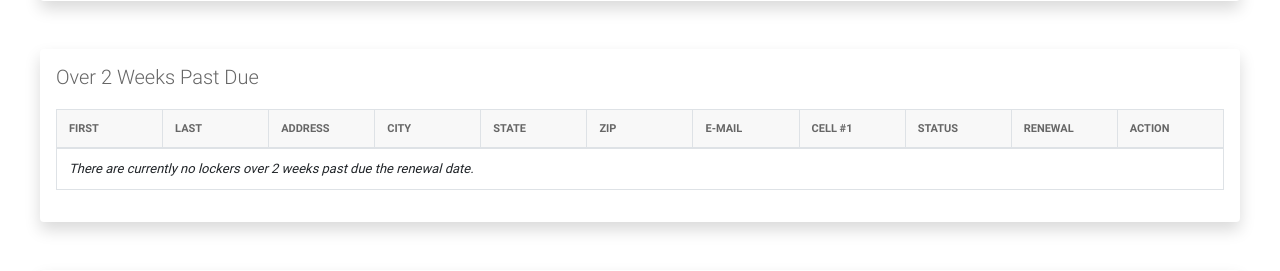
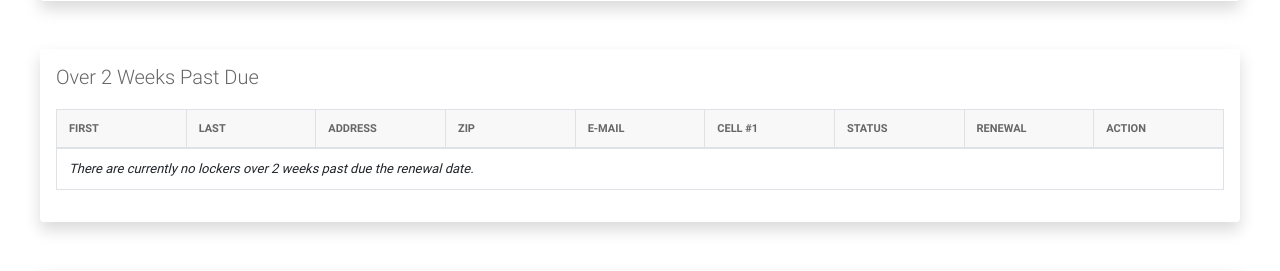
Before and after one commit to cbcischoolproject/cbc_bikelocker, a Django app: template bikelockerapp/database/templates/send_email.html in a window 1280 px wide. Shown: the part 1396-1667 px from the top of the page. Run offline with Django 3.2, Linux system fonts and the light colour scheme; a user stored in the database is signed in; data comes from the database, SQL or seed files in the repository; tables that the repository leaves empty hold one stand-in row (values such as "Sample post"); the template is opened without the code that fills it: values that come from a table or form of the project are taken from there, most other values are stand-ins (such as "Sample title", 1, 10 or a date in 2020); some libraries are stand-ins or nearby versions.

Commit message:
Inquiry Admin attempt #2333

```diff
--- a/bikelockerapp/database/templates/send_email.html
+++ b/bikelockerapp/database/templates/send_email.html
@@ -201,8 +201,6 @@
                     <th scope="col" style="width: 9.09%">First</th>
                     <th scope="col" style="width: 9.09%">Last</th>
                     <th scope="col" style="width: 9.09%">Address</th>
-                    <th scope="col" style="width: 9.09%">City</th>
-                    <th scope="col" style="width: 9.09%">State</th>
                     <th scope="col" style="width: 9.09%">Zip</th>
                     <th scope="col" style="width: 9.09%">E-mail</th>
                     <th scope="col" style="width: 9.09%">CELL #1</th>
@@ -219,9 +217,9 @@
                 <tr>
                     <td>{{ item.cust_id.cust_f_name }}</td>
                     <td>{{ item.cust_id.cust_l_name }}</td>
-                    <td>{{ item.cust_id.cust_address }}</td>
-                    <td>{{ item.cust_id.cust_city }}</td>
-                    <td>{{ item.cust_id.cust_state }}</td>
+                    <td>{{ item.cust_id.cust_address }},
+                    {{ item.cust_id.cust_city }},
+                    {{ item.cust_id.cust_state }}</td>
                     <td>{{ item.cust_id.cust_zip }}</td>
                     <td style="word-break: break-all;"><a href="mailto: {{ item.cust_id.cust_email }}"
                             target="_blank">{{item.cust_id.cust_email }}</a></td>
```
